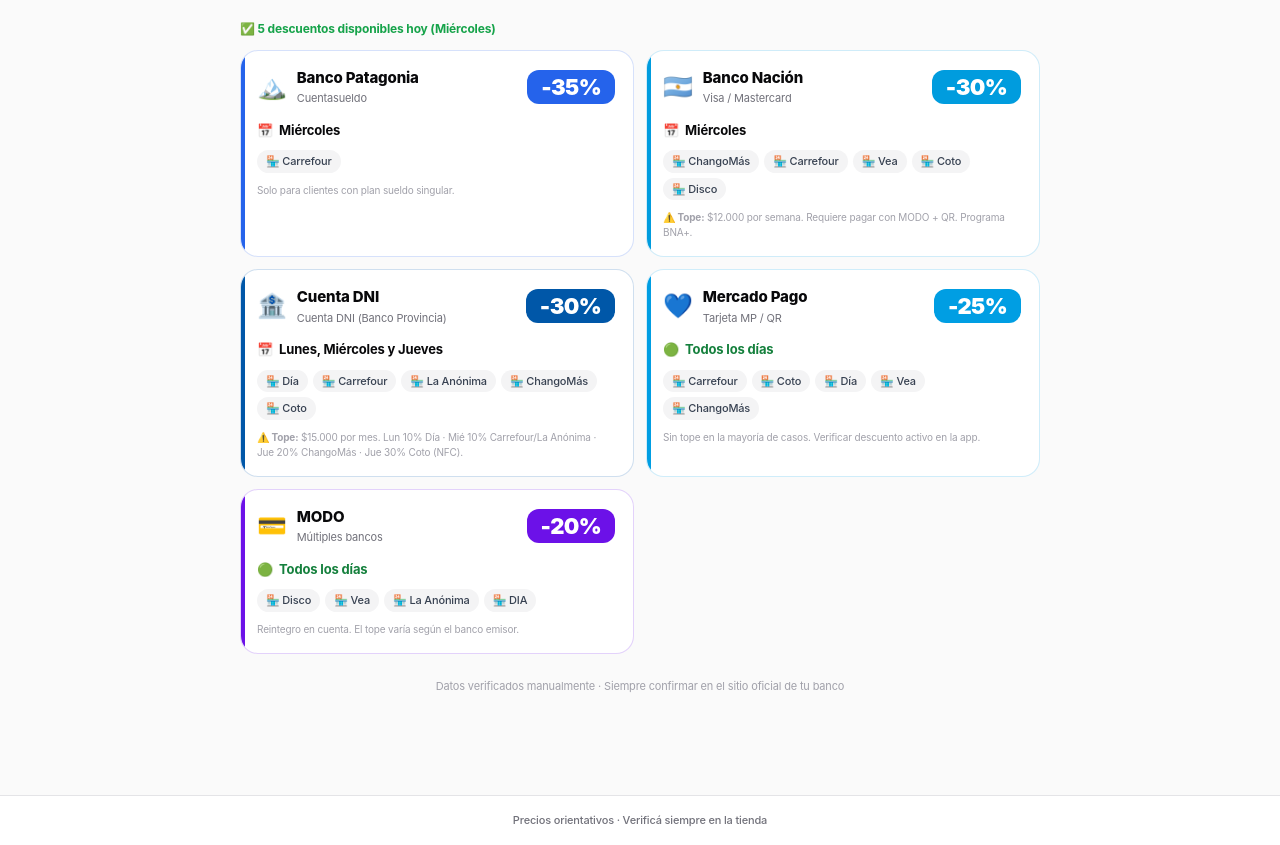
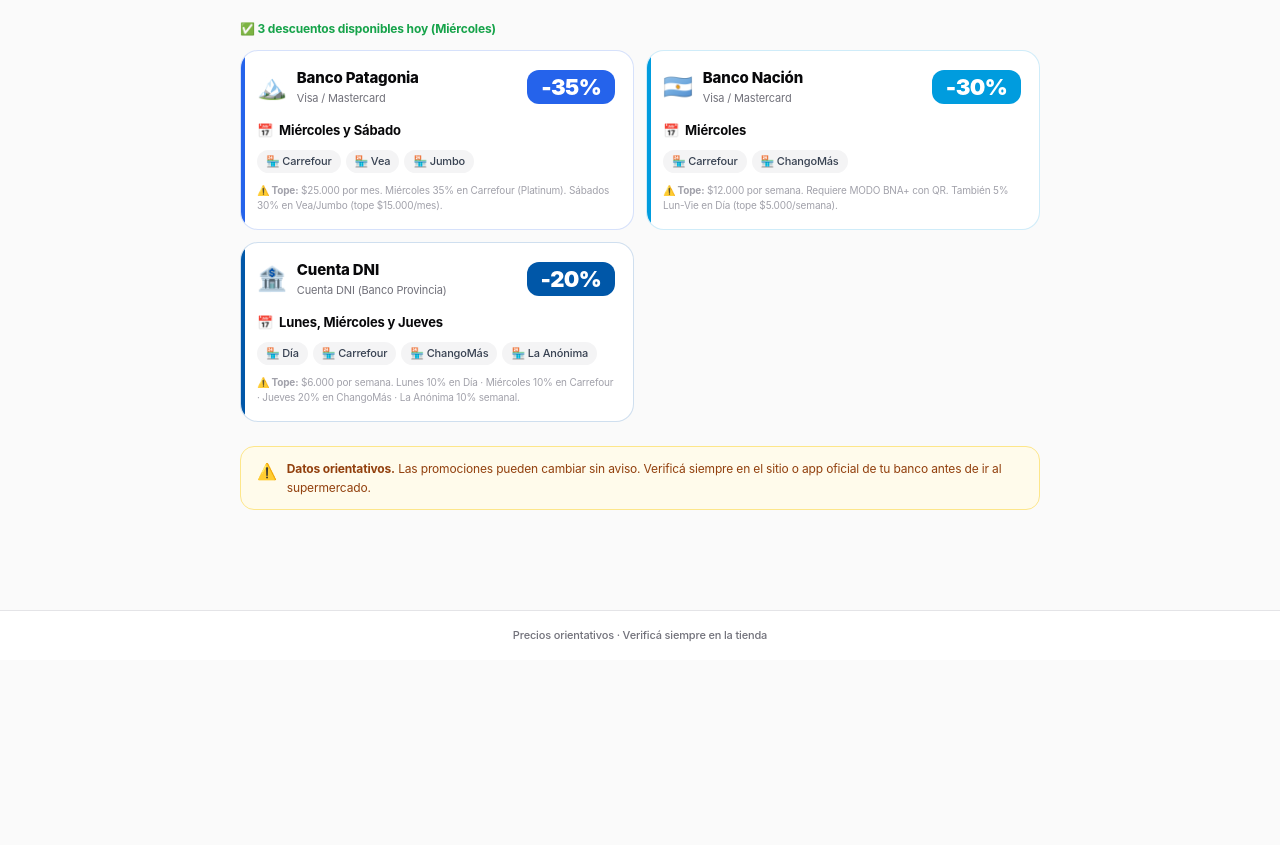
Before and after one commit to tuvii10/CODITO, a Next.js app: page /descuentos in a window 1280 px wide. Shown: the part 450-1295 px from the top of the page. After the commit the page ends 1110 px from the top, so only its background shows below. Built offline with nearby package versions, Linux system fonts and the light colour scheme; no server answers.

Commit message:
fix(descuentos): datos verificados abril 2026 + disclaimer orientativo

```diff
--- a/app/descuentos/DescuentosClient.tsx
+++ b/app/descuentos/DescuentosClient.tsx
@@ -127,9 +127,16 @@
         </div>
       )}
 
-      <p style={{ fontSize: 11, color: '#a1a1aa', textAlign: 'center', lineHeight: 1.6, marginBottom: 40 }}>
-        Datos verificados manualmente · Siempre confirmar en el sitio oficial de tu banco
-      </p>
+      {/* Disclaimer */}
+      <div style={{
+        background: '#fffbeb', border: '1px solid #fde68a', borderRadius: 14,
+        padding: '12px 16px', marginBottom: 40, display: 'flex', gap: 10, alignItems: 'flex-start',
+      }}>
+        <span style={{ fontSize: 16, flexShrink: 0 }}>⚠️</span>
+        <p style={{ fontSize: 12, color: '#92400e', lineHeight: 1.6 }}>
+          <strong>Datos orientativos.</strong> Las promociones pueden cambiar sin aviso. Verificá siempre en el sitio o app oficial de tu banco antes de ir al supermercado.
+        </p>
+      </div>
     </div>
   )
 }
--- a/app/descuentos/page.tsx
+++ b/app/descuentos/page.tsx
@@ -3,19 +3,19 @@
 
 export const revalidate = 86400 // revalidar cada 24hs
 
-// Fallback hardcodeado con datos verificados (abril 2026)
-// Se usa si Supabase no está disponible o la tabla está vacía
-// Datos verificados abril 2026
-// Fuentes: iProfesional, El Observador, Radio Fueguina, El Destape, Sitios Argentina, Infozona
+// Fallback con datos verificados (abril 2026)
+// Fuentes: El Observador, Radio Fueguina, iProfesional, Sitios Argentina, El Destape
 const FALLBACK_PROMOS: BankPromo[] = [
-  { banco: 'Banco Nación',    icon: '🇦🇷', color: '#009cde', tarjeta: 'Visa / Mastercard',           descuento: 30, dias: ['Miércoles'],                    supers: ['ChangoMás','Carrefour','Vea','Coto','Disco'],  tope: '$12.000 por semana', nota: 'Requiere pagar con MODO + QR. Programa BNA+.' },
-  { banco: 'MODO',            icon: '💳',  color: '#6c11e8', tarjeta: 'Múltiples bancos',             descuento: 20, dias: ['Siempre'],                      supers: ['Disco','Vea','La Anónima','DIA'],              tope: null,                 nota: 'Reintegro en cuenta. El tope varía según el banco emisor.' },
-  { banco: 'Banco Patagonia', icon: '🏔️', color: '#2563eb', tarjeta: 'Cuentasueldo',                 descuento: 35, dias: ['Miércoles'],                    supers: ['Carrefour'],                                  tope: null,                 nota: 'Solo para clientes con plan sueldo singular.' },
-  { banco: 'Banco Macro',     icon: '🟡',  color: '#f5b400', tarjeta: 'Visa / Mastercard',            descuento: 20, dias: ['Martes','Jueves'],              supers: ['Coto'],                                       tope: '$25.000 por mes',    nota: 'Pago con MODO. Mínimo de compra $60.000.' },
-  { banco: 'Naranja X',       icon: '🍊',  color: '#ff6a00', tarjeta: 'Naranja Visa',                 descuento: 25, dias: ['Martes'],                       supers: ['ChangoMás'],                                  tope: '$15.000 por semana', nota: 'Plan Turbo. Plan Épico: 30%. La intensidad varía según el plan.' },
-  { banco: 'BBVA',            icon: '🔵',  color: '#004481', tarjeta: 'Visa / Mastercard',            descuento: 30, dias: ['Viernes'],                      supers: ['Carrefour'],                                  tope: '$15.000 por mes',    nota: null },
-  { banco: 'Cuenta DNI',      icon: '🏦',  color: '#0057a8', tarjeta: 'Cuenta DNI (Banco Provincia)', descuento: 30, dias: ['Lunes','Miércoles','Jueves'],    supers: ['Día','Carrefour','La Anónima','ChangoMás','Coto'], tope: '$15.000 por mes', nota: 'Lun 10% Día · Mié 10% Carrefour/La Anónima · Jue 20% ChangoMás · Jue 30% Coto (NFC).' },
-  { banco: 'Mercado Pago',    icon: '💙',  color: '#009ee3', tarjeta: 'Tarjeta MP / QR',              descuento: 25, dias: ['Siempre'],                      supers: ['Carrefour','Coto','Día','Vea','ChangoMás'],    tope: null,                 nota: 'Sin tope en la mayoría de casos. Verificar descuento activo en la app.' },
+  { banco: 'Banco Nación',    icon: '🇦🇷', color: '#009cde', tarjeta: 'Visa / Mastercard',              descuento: 30, dias: ['Miércoles'],                    supers: ['Carrefour','ChangoMás'],                              tope: '$12.000 por semana', nota: 'Requiere MODO BNA+ con QR. También 5% Lun-Vie en Día (tope $5.000/semana).' },
+  { banco: 'Banco Patagonia', icon: '🏔️', color: '#2563eb', tarjeta: 'Visa / Mastercard',              descuento: 35, dias: ['Miércoles','Sábado'],            supers: ['Carrefour','Vea','Jumbo'],                            tope: '$25.000 por mes',    nota: 'Miércoles 35% en Carrefour (Platinum). Sábados 30% en Vea/Jumbo (tope $15.000/mes).' },
+  { banco: 'Banco Macro',     icon: '🟡',  color: '#f5b400', tarjeta: 'Visa / Mastercard',              descuento: 20, dias: ['Martes','Jueves'],              supers: ['Coto','Vea','Jumbo','Disco','ChangoMás'],             tope: '$25.000 por mes',    nota: 'Martes: Coto, Vea, Jumbo, Disco. Jueves: Vea, Jumbo, Disco. Mínimo $60.000 en Coto.' },
+  { banco: 'Naranja X',       icon: '🍊',  color: '#ff6a00', tarjeta: 'Naranja Visa',                   descuento: 25, dias: ['Martes'],                       supers: ['Coto','Carrefour','ChangoMás','Día'],                 tope: '$12.000 por semana', nota: 'Plan Turbo: 25% en Coto, Carrefour y Día. Plan Épico: 30% en ChangoMás (tope $15.000/semana).' },
+  { banco: 'Santander',       icon: '🔴',  color: '#ec0000', tarjeta: 'Visa / Mastercard',              descuento: 20, dias: ['Martes'],                       supers: ['Coto'],                                              tope: '$25.000 por mes',    nota: 'Mínimo de compra $60.000. Pago con MODO QR o tarjeta.' },
+  { banco: 'MODO',            icon: '💳',  color: '#6c11e8', tarjeta: 'Múltiples bancos',               descuento: 20, dias: ['Martes','Jueves'],              supers: ['Disco','Vea','La Anónima','Día'],                     tope: null,                 nota: 'El tope varía según banco emisor. Martes/Jueves mínimo $100.000 en Disco y Vea.' },
+  { banco: 'Mercado Pago',    icon: '💙',  color: '#009ee3', tarjeta: 'Tarjeta MP / QR',                descuento: 15, dias: ['Viernes','Sábado','Domingo'],   supers: ['ChangoMás','Carrefour','Día'],                        tope: null,                 nota: 'Vie-Dom 15% en ChangoMás (QR). Lun/Vie 10% en Carrefour. Miércoles 10% en Día.' },
+  { banco: 'Cuenta DNI',      icon: '🏦',  color: '#0057a8', tarjeta: 'Cuenta DNI (Banco Provincia)',   descuento: 20, dias: ['Lunes','Miércoles','Jueves'],    supers: ['Día','Carrefour','ChangoMás','La Anónima'],           tope: '$6.000 por semana',  nota: 'Lunes 10% en Día · Miércoles 10% en Carrefour · Jueves 20% en ChangoMás · La Anónima 10% semanal.' },
+  { banco: 'Personal Pay',    icon: '🟢',  color: '#00a550', tarjeta: 'Visa Prepaga',                   descuento: 15, dias: ['Viernes','Sábado','Domingo'],   supers: ['ChangoMás'],                                         tope: null,                 nota: 'Viernes a domingo 15% en ChangoMás pagando con QR.' },
+  { banco: 'ICBC',            icon: '🔷',  color: '#1a5fa8', tarjeta: 'Visa / Mastercard',              descuento: 30, dias: ['Jueves'],                       supers: ['ChangoMás','Coto'],                                  tope: '$15.000 por semana', nota: 'Cuenta sueldo. 30% en ChangoMás. 25% en Coto.' },
 ]
 
 async function getPromos(): Promise<{ promos: BankPromo[]; updatedAt: string | null }> {
```
Also changed, not shown: 1 other file (tests, documents, lock files or other folders).
